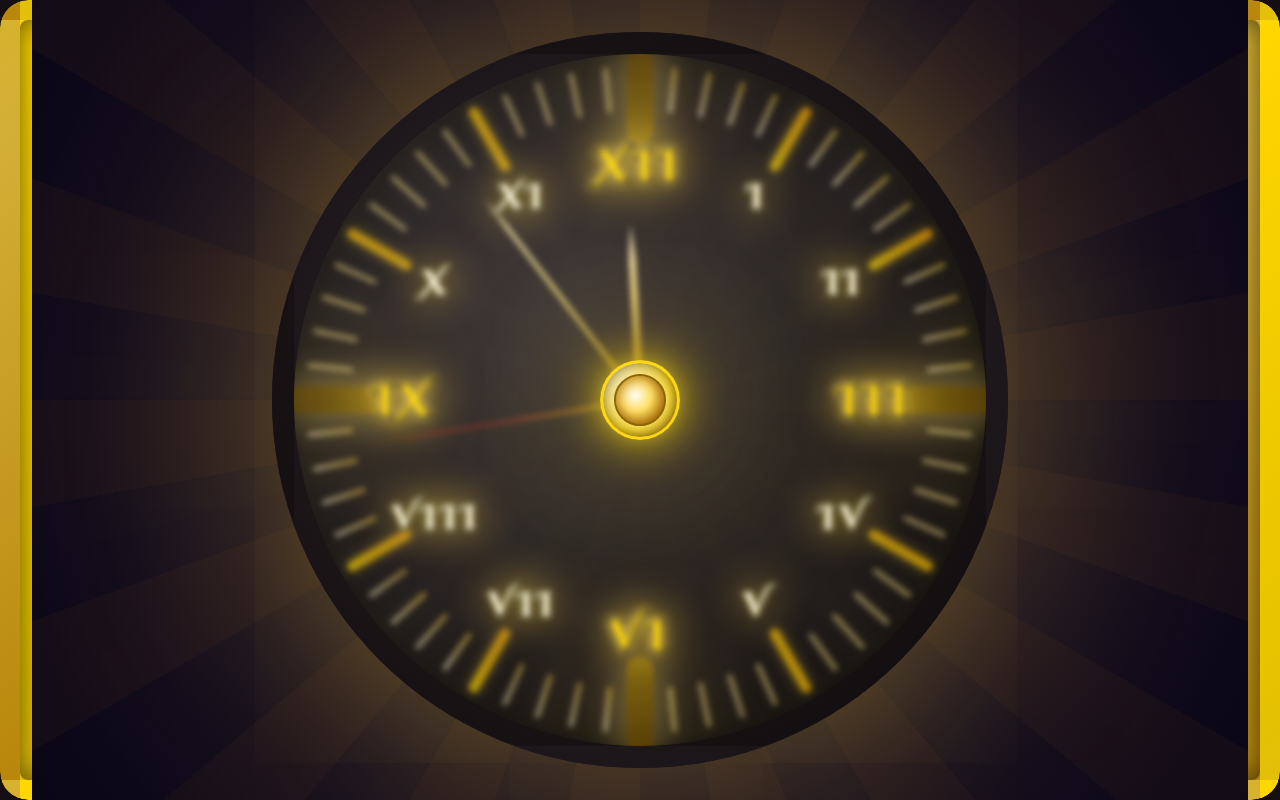
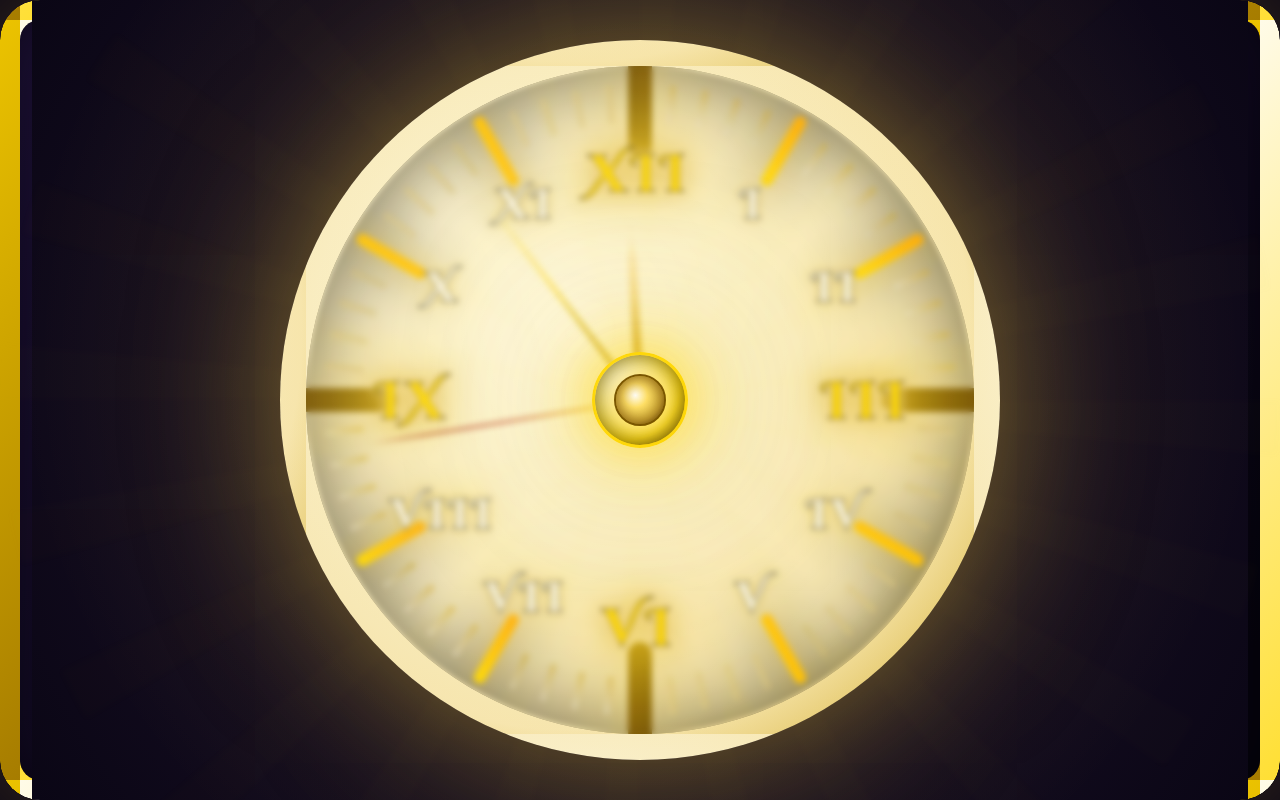
Before and after one commit to mcckyle/the-clock, a React (Vite) app: page / in a window 1280 px wide. Built offline with nearby package versions, Linux system fonts and the light colour scheme.

Commit message:
TickMarks.jsx: Memoize the tick parks, and change the dial color.

```diff
--- a/src/App.css
+++ b/src/App.css
@@ -9,51 +9,51 @@
     align-items: center;
 
     background:
-        radial-gradient(circle at 50% 50%, rgba(212, 175, 55, 0.06), transparent 70%),
-        linear-gradient(135deg, #1a1528 0%, #05030d 90%),
-        repeating-conic-gradient(from 0deg, rgba(212, 175, 55, 0.04) 0deg 15deg, transparent 15deg 30deg);
+        radial-gradient(circle at 50% 50%, rgba(212, 175, 55, 0.08), transparent 70%),
+        linear-gradient(145deg, #1c1035 0%, #05030d 90%);
     background-blend-mode: overlay;
 
     color: #fdf7e2;
     padding: 2rem;
     overflow: hidden;
     position: relative;
-    border-radius: 28px;
+    border-radius: 40px;
 
     box-shadow:
-      inset 0 0 60px rgba(0, 0, 0, 0.65),
-      0 0 50px rgba(0, 0, 0, 0.45),
-      0 0 90px rgba(212, 175, 55, 0.25);
+      inset 0 0 70px rgba(0, 0, 0, 0.7),
+      0 0 120px rgba(212, 175, 55, 0.3);
 }
 
+/* Gilded Frame Border Styles. */
 .app::before
 {
     content: "";
     position: absolute;
     inset: 0;
     border: 20px solid transparent;
-    background: linear-gradient(135deg, #ffd700, #e6c200, #d4af37, #b8860b);
+    border-radius: 40px;
+
+    background: linear-gradient(135deg, #fffbe8, #ffd700, #a67c00);
     -webkit-mask:
         linear-gradient(#fff 0 0) content-box,
         linear-gradient(#fff 0 0);
     -webkit-mask-composite: xor;
     mask-composite: exclude;
 
-    border-radius: 28px;
-    padding: 20px;
     pointer-events: none;
 
     box-shadow:
-      0 0 60px rgba(212, 175, 55, 0.6),
-      inset 0 0 28px rgba(0, 0, 0, 0.6);
+      0 0 80px rgba(212, 175, 55, 0.5),
+      inset 0 0 30px rgba(0, 0, 0, 0.6);
 }
 
+/* Subtle Spotlight Glow Styles. */
 .app::after
 {
     content: "";
     position: absolute;
     inset: 0;
-    background: radial-gradient(circle at 50% 50%, rgba(255, 215, 0, 0.1), transparent 85%);
+    background: radial-gradient(circle at 50% 45%, rgba(255, 215, 0, 0.15), transparent 80%);
     pointer-events: none;
 }
 
--- a/src/components/AnalogClock/AnalogClock.module.css
+++ b/src/components/AnalogClock/AnalogClock.module.css
@@ -9,14 +9,7 @@
     width: 100vw;
     height: 100vh;
 
-    background:
-      radial-gradient(circle at center, #241731 0%, #0a0615 100%),
-      repeating-conic-gradient(
-          from 0deg,
-          rgba(212, 175, 55, 0.05) 0deg 10deg,
-          transparent 10deg 20deg
-    );
-    background-blend-mode: overlay;
+    background: radial-gradient(circle at center, #241731 0%, #0a0615 100%);
     position: relative;
 }
 
@@ -25,16 +18,16 @@
 {
     content: "";
     position: absolute;
-    width: 150vmin;
-    height: 150vmin;
+    width: 160vmin;
+    height: 160vmin;
     border-radius: 50%;
     background: repeating-conic-gradient(
         from 0deg,
-        rgba(212, 175, 55, 0.02) 0deg 5deg,
+        rgba(212, 175, 55, 0.06) 0deg 5deg,
         transparent 5deg 15deg
     );
 
-    opacity: 0.35;
+    opacity: 0.25;
     filter: blur(3px);
     pointer-events: none;
 }
@@ -43,37 +36,34 @@
 .clockFace
 {
     position: relative;
-    width: 92vmin;
-    height: 92vmin;
+    width: 90vmin;
+    height: 90vmin;
     border-radius: 50%;
 
-    background:
-        radial-gradient(circle at 35% 35%, #1b1525, #080510 85%),
-        repeating-linear-gradient(90deg, rgba(255, 215, 0, 0.025) 0px 2px, transparent 2px 10px);
-
-    border: 22px solid transparent;
+    background: radial-gradient(circle at 40% 40%, #fffef9, #f6e6b8 70%, #d4af37 95%);
+    border: 26px solid transparent;
 
     box-shadow:
-      0 0 200px rgba(212, 175, 55, 0.45),
-      inset 0 0 90px rgba(0, 0, 0, 0.9),
-      inset 0 0 140px rgba(255, 255, 255, 0.08);
+      0 0 140px rgba(212, 175, 55, 0.5),
+      inset 0 0 85px rgba(0, 0, 0, 0.65),
+      inset 0 0 120px rgba(255, 255, 240, 0.12);
 
     display: flex;
     justify-content: center;
     align-items: center;
     overflow: hidden;
 
-    transition: box-shadow 1.1s ease, transform 0.6s ease;
+    transition: box-shadow 0.8s ease, transform 0.4s ease;
 }
 
 /* Hover Glow Styles. */
 .clockContainer:hover .clockFace
 {
     box-shadow:
-      0 0 60px rgba(255, 215, 64, 0.9),
-      0 0 220px rgba(212, 175, 55, 0.55),
-      inset 0 0 120px rgba(0, 0, 0, 0.85),
-      inset 0 0 200px rgba(255, 255, 255, 0.08);
+      0 0 90px rgba(255, 215, 64, 0.9),
+      0 0 220px rgba(212, 175, 55, 0.65),
+      inset 0 0 120px rgba(0, 0, 0, 0.75),
+      inset 0 0 200px rgba(255, 255, 255, 0.1);
 
     transform: scale(1.025);
 }
@@ -117,7 +107,24 @@
     pointer-events: none;
 }
 
-/* ==== SUNBURST STYLES. ==== */
+/* ==== ROSETTE STYLES. ==== */
+.rosette
+{
+    position: absolute;
+    width: 12vmin;
+    height: 12vmin;
+    border-radius: 50%;
+    background: radial-gradient(circle at 35% 35%, #fffef2, #ffd700 65%, #8b6508 100%);
+    box-shadow:
+      0 0 70px rgba(255, 215, 0, 0.95),
+      inset 0 0 25px rgba(0, 0, 0, 0.55),
+      0 0 180px rgba(212, 175, 55, 0.6);
+
+    border: 3px solid rgba(255, 215, 0, 0.95);
+    z-index: 7;
+}
+
+/* ==== SUNBURST AURA STYLES. ==== */
 .sunburstOverlay
 {
     position: absolute;
@@ -125,31 +132,13 @@
     border-radius: 50%;
     background: repeating-conic-gradient(
         from 0deg,
-        rgba(255, 215, 0, 0.05) 0deg 5deg,
-        transparent 5deg 15deg
+        rgba(212, 175, 55, 0.1) 0deg 5deg,
+        transparent 5deg 20deg
     );
 
     mix-blend-mode: overlay;
     z-index: 4;
-    opacity: 0.35;
-    filter: blur(0.5px);
-}
-
-/* ==== ROSETTE STYLES. ==== */
-.rosette
-{
-    position: absolute;
-    width: 10vmin;
-    height: 10vmin;
-    border-radius: 50%;
-    background: radial-gradient(circle at 30% 30%, #fffbe8, #ffd700 60%, #a07000 95%);
-    box-shadow:
-      0 0 45px rgba(255, 215, 0, 0.9),
-      inset 0 0 18px rgba(0, 0, 0, 0.6),
-      0 0 120px rgba(212, 175, 55, 0.6);
-
-    border: 3px solid rgba(255, 215, 0, 0.95);
-    z-index: 7;
+    opacity: 0.5;
 }
 
 /* ==== TICKS STYLES. ==== */
--- a/src/components/ClockHands/ClockHands.module.css
+++ b/src/components/ClockHands/ClockHands.module.css
@@ -20,21 +20,21 @@
     border-radius: 50%;
 
     background: radial-gradient(circle at 40% 40%,
-        #fffdf2 0%,
-        #ffe066 40%,
-        #b8860b 80%,
+        #fffdf5 0%,
+        #ffe066 30%,
+        #d4af37 65%,
         #5a3b00 100%
     );
 
-    border: 2px solid #8b6508;
+    border: 2px solid #7a5600;
     box-shadow:
-        0 0 10px rgba(255, 215, 0, 0.8),
-        inset 0 0 12px rgba(120, 60, 0, 0.75),
-        0 0 20px rgba(255, 223, 128, 0.8);
+        0 0 12px rgba(255, 215, 0, 0.9),
+        inset 0 0 14px rgba(90, 55, 0, 0.7),
+        0 0 26px rgba(255, 230, 160, 0.95);
 
     z-index: 10;
 
-    animation: centerGlow 18s ease-in-out infinite;
+    animation: centerGlow 20s ease-in-out infinite;
 }
 
 /* Pivot Wrapper For Each Hand Style. */
@@ -55,92 +55,94 @@
 .hands div
 {
     transform-origin: 50% 100%;
-    border-radius: 0.5vmin;
+    border-radius: 0.6vmin;
 }
 
 /* Hour Hand Styles. */
 .hourHand
 {
-    width: 2vmin;
+    width: 2.4vmin;
     height: 22vmin;
 
     background: linear-gradient(
         to bottom,
-        #fff9dc 0%,
-        #f6d97e 40%,
-        #8b6508 85%,
+        #fffbea 0%,
+        #f7d98b 40%,
+        #b8860b 85%,
         #e6c767 100%
     );
 
     border: 1px solid #704200;
     box-shadow:
       inset 0 0 6px rgba(139, 101, 8, 0.7),
-      0 0 8px rgba(212, 175, 55, 0.55);
+      0 0 14px rgba(212, 175, 55, 0.65);
 
-    clip-path: polygon(50% 0, 70% 20%, 70% 100%, 30% 100%, 30% 20%);
+    clip-path: polygon(50% 0, 70% 20%, 72% 100%, 28% 100%, 30% 20%);
     transform: rotate(var(--hourDeg, 0deg));
 }
 
 /* Minute Hand Styles. */
 .minuteHand
 {
-    width: 1.4vmin;
+    width: 1.6vmin;
     height: 32vmin;
 
     background: linear-gradient(
         to bottom,
-        #fffde8 0%,
-        #ffe97a 50%,
+        #fffdf2 0%,
+        #ffe97a 45%,
         #a67c00 95%
     );
 
     border: 1px solid #8a6e00;
     box-shadow:
       inset 0 0 5px rgba(218, 165, 32, 0.65),
-      0 0 12px rgba(255, 215, 0, 0.55);
+      0 0 14px rgba(255, 215, 0, 0.6);
 
-    clip-path: polygon(50% 0, 65% 15%, 65% 100%, 35% 100%, 35% 15%);
+    clip-path: polygon(50% 0, 68% 15%, 70% 100%, 30% 100%, 32% 15%);
     transform: rotate(var(--minuteDeg, 0deg));
 }
 
 /* Second Hand Styles. */
 .secondHand
 {
-    width: 0.6vmin;
+    width: 0.7vmin;
     height: 34vmin;
 
     background: linear-gradient(
         to bottom,
-        #7a0000 0%,
+        #800000 0%,
         #b22222 50%,
         #ffd700 98%
     );
 
-    border-radius: 0.3vmin;
+    border-radius: 0.35vmin;
     box-shadow:
-      0 0 8px rgba(139, 0, 0, 0.6),
-      0 0 12px rgba(255, 215, 0, 0.55);
+      0 0 8px rgba(139, 0, 0, 0.65),
+      0 0 14px rgba(255, 215, 0, 0.65);
 
     clip-path: polygon(50% 0, 70% 20%, 70% 100%, 30% 100%, 30% 20%);
     transform: rotate(var(--secondDeg, 0deg));
 
-    animation: secondGlow 3s ease-in-out infinite;
+    animation: secondGlow 4s ease-in-out infinite;
 }
 
 /* === Animations Styles. === */
 @keyframes centerGlow
 {
-    0%, 100% {
+    0%, 100%
+    {
         box-shadow:
-          0 0 10px rgba(255, 215, 0, 0.8),
-          inset 0 0 12px rgba(120, 60, 0, 0.75),
-          0 0 20px rgba(255, 223, 128, 0.8);
+          0 0 12px rgba(255, 215, 0, 0.9),
+          inset 0 0 14px rgba(90, 55, 0, 0.7),
+          0 0 26px rgba(255, 230, 160, 0.95);
     }
-    50% {
+    50%
+    {
         box-shadow:
-          0 0 14px rgba(255, 230, 160, 0.9),
-          inset 0 0 14px rgba(150, 75, 0, 0.7),
-          0 0 26px rgba(255, 240, 160, 0.95);
+          0 0 16px rgba(255, 235, 170, 0.95),
+          inset 0 0 18px rgba(110, 65, 0, 0.75),
+          0 0 34px rgba(255, 245, 180, 0.95);
     }
 }
 
@@ -149,13 +151,13 @@
     0%, 100%
     {
         box-shadow:
-          0 0 8px rgba(139, 0, 0, 0.6),
-          0 0 12px rgba(255, 215, 0, 0.5);
+          0 0 8px rgba(139, 0, 0, 0.65),
+          0 0 14px rgba(255, 215, 0, 0.55);
     }
     50%
     {
         box-shadow:
           0 0 14px rgba(200, 0, 0, 0.75),
-          0 0 16px rgba(255, 235, 160, 0.7);
+          0 0 20px rgba(255, 230, 160, 0.8);
     }
 }
--- a/src/components/TickMarks/TickMarks.jsx
+++ b/src/components/TickMarks/TickMarks.jsx
@@ -1,36 +1,18 @@
 //File name: TickMarks.jsx
 //Author: Kyle McColgan
-//Date: 18 September 2025
+//Date: 22 September 2025
 //Description: This file contains the tick marks component for the React analog clock project.
 
+import { useMemo } from "react";
 import styles from './TickMarks.module.css';
 
 export default function TickMarks()
 {
-    return (
-        <g className={styles.tickRing}>
-          <defs>
-            <linearGradient id="minuteGradient" x1="0%" y1="0%" x2="100%" y2="100%">
-              <stop offset="0%" stopColor="#e6ddc4" />
-              <stop offset="100%" stopColor="#d4af37" />
-            </linearGradient>
-
-            <linearGradient id="hourGradient" x1="0%" y1="0%" x2="100%" y2="100%">
-              <stop offset="0%" stopColor="#ffd700" />
-              <stop offset="100%" stopColor="#ffae00" />
-            </linearGradient>
-
-            <radialGradient id="quarterGradient" cx="100" cy="100" r="100" gradientUnits="userSpaceOnUse">
-              <stop offset="0%" stopColor="#fff9c4" />
-              <stop offset="40%" stopColor="#ffd700" />
-              <stop offset="100%" stopColor="#7a5600" />
-            </radialGradient>
-          </defs>
-
-            {Array.from({ length: 60 }).map((_, i) => {
+  const ticks = useMemo(() => {
+    return Array.from({ length: 60 }).map((_, i) => {
       const angle = (i * 6) * (Math.PI / 180);
-                const radiusInner = (i % 5 === 0) ? 78 : 84;
-                const radiusOuter = (i % 15 === 0) ? 98 : 96;
+      const radiusInner = (i % 5 === 0) ? 76 : 84;
+      const radiusOuter = (i % 15 === 0) ? 100 : (i % 5 === 0 ? 96 : 94);
 
       const x1 = 100 + radiusInner * Math.cos(angle);
       const y1 = 100 + radiusInner * Math.sin(angle);
@@ -62,7 +44,29 @@ export default function TickMarks()
           stroke={strokeUrl}
         />
       );
-            })}
+    });
+  }, []);
+
+    return (
+        <g className={styles.tickRing}>
+          <defs>
+            <linearGradient id="minuteGradient" x1="0%" y1="0%" x2="100%" y2="100%">
+              <stop offset="0%" stopColor="#e6ddc4" />
+              <stop offset="100%" stopColor="#d4af37" />
+            </linearGradient>
+
+            <linearGradient id="hourGradient" x1="0%" y1="0%" x2="100%" y2="100%">
+              <stop offset="0%" stopColor="#ffd700" />
+              <stop offset="100%" stopColor="#ffae00" />
+            </linearGradient>
+
+            <radialGradient id="quarterGradient" cx="100" cy="100" r="100" gradientUnits="userSpaceOnUse">
+              <stop offset="0%" stopColor="#fff9c4" />
+              <stop offset="40%" stopColor="#ffd700" />
+              <stop offset="100%" stopColor="#7a5600" />
+            </radialGradient>
+          </defs>
+          {ticks}
         </g>
     );
 }
--- a/src/index.css
+++ b/src/index.css
@@ -19,31 +19,14 @@ html, body, #root
 body
 {
     font-family: 'Playfair Display', serif;
-    background: radial-gradient(circle at 50% 50%, #2c1a1a, #0a0615 85%);
+    background: radial-gradient(circle at 50% 50%, #2a153e, #0a0615 85%);
     color: #fdf7e2;
-    line-height: 1.75;
+    line-height: 1.7;
     font-size: 18px;
-    letter-spacing: 0.045em;
+    letter-spacing: 0.05em;
     text-rendering: optimizeLegibility;
 
     display: flex;
     justify-content: center;
     align-items: center;
 }
-
-/*#root
-{
-    height: 100%;
-    display: flex;
-    align-items: center;
-    justify-content: center;
-}*/
-
-/*h1, h2, h3
-{
-    font-family: 'Cinzel Decorative', serif;
-    font-weight: 700;
-    color: #ffd700;
-    text-shadow: 0 0 18px rgba(212, 175, 55, 0.5);
-    letter-spacing: 0.05em;
-}*/
--- a/src/utils/useHandAngles.js
+++ b/src/utils/useHandAngles.js
@@ -1,6 +1,6 @@
 //File name: useHandAngles.js
 //Author: Kyle McColgan
-//Date: 24 August 2025
+//Date: 22 September 2025
 //Description: This file contains a utility function for the React AnalogClock component.
 
 import { useEffect } from "react";
@@ -30,7 +30,7 @@ export default function useHandAngles({ h, m, s })
         nowTick?.classList.add(styles.active);
         prevTick?.classList.remove(styles.active);
 
-        const timeout = setTimeout(() => nowTick?.classList.remove(styles.active), 450);
+        const timeout = setTimeout(() => nowTick?.classList.remove(styles.active), 600);
         return () => clearTimeout(timeout);
     }, [h, m, s]);
 }
```
Also changed, not shown: src/components/RomanNumerals/RomanNumerals.module.css (+18 -21 lines), src/components/TickMarks/TickMarks.module.css (+15 -13 lines). Lines whose indentation alone changed are shown as unchanged.
